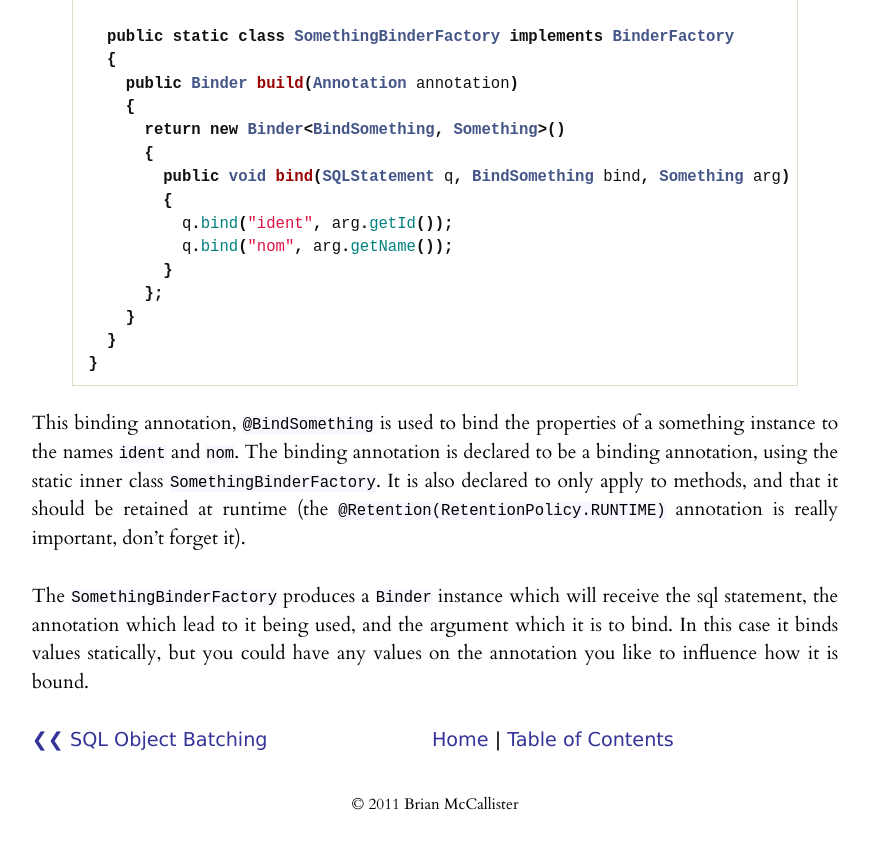
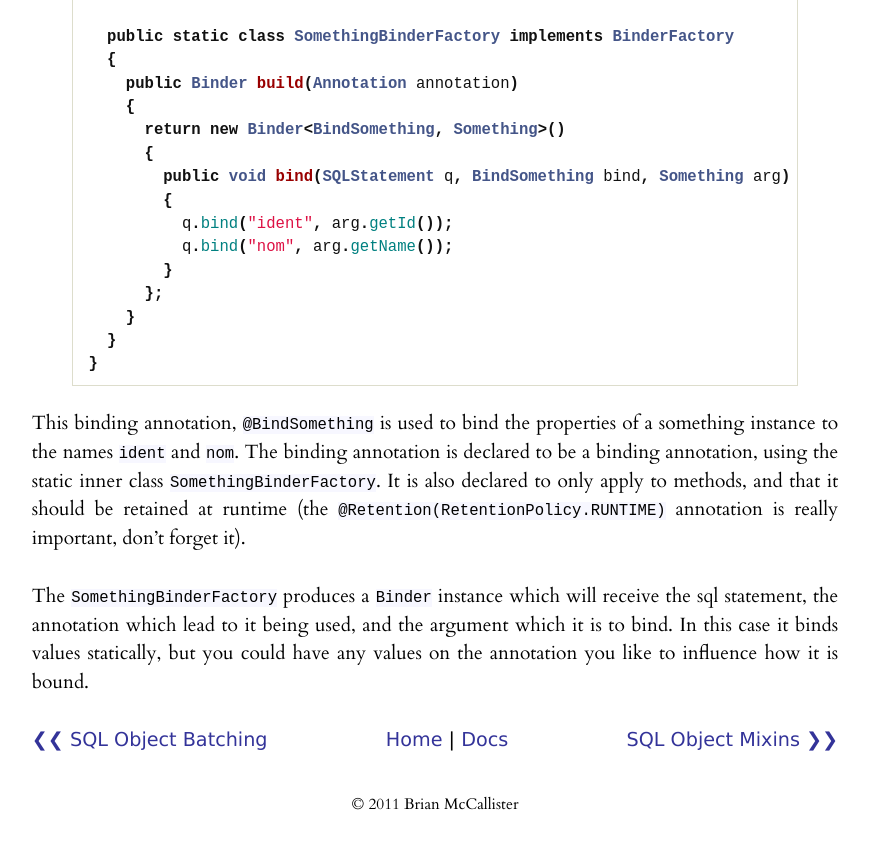
Before and after one commit to jdbi/jdbi-docs, a Jekyll site: the page built from _posts/0500-10-15-sql_object_api_argument_binding.md, in a window 1280 px wide and 900 px high, scrolled down 1306 px. Shown: the top 849 px of the window, without its empty margins (205-1074 px from the left). Built offline with Jekyll 4.4.1, drawn with Linux system fonts in a browser that asks for light colours.

Commit message:
add stubs for mixins and customizers. Change TOC name to Docs for consistency

```diff
--- a/_layouts/post.html
+++ b/_layouts/post.html
@@ -12,7 +12,7 @@ section: blog
             <a href="{{ page.next.url }}" class="back">❮❮ {{ page.next.title }} </a>
         {% endif %}
 
-        <a href="/">Home</a> | <a href="/archive.html">Table of Contents</a>
+        <a href="/">Home</a> | <a href="/archive.html">Docs</a>
 
         {% if page.previous.url %}
             <a href="{{ page.previous.url }}" class="forward"> {{ page.previous.title }} ❯❯</a>
--- /dev/null
+++ b/_posts/0500-09-15-sql_object_mixins.md
@@ -0,0 +1,6 @@
+---
+layout: post
+title: SQL Object Mixins
+---
+
+Nothing to see here... YET!
```
Also changed, not shown: _posts/0500-09-10-sql_object_customizers.md (added, +6 -0 lines).
